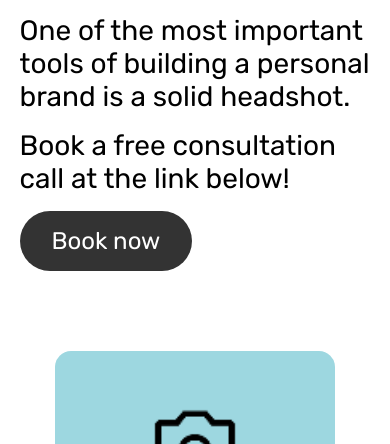
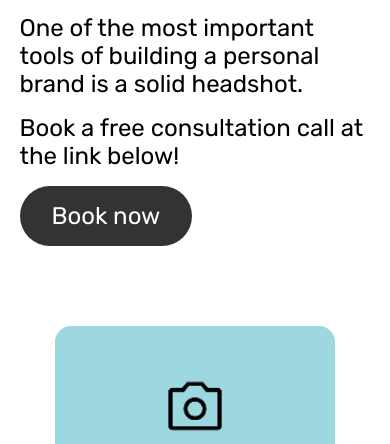
Before and after one commit to smisevich/misevich-photography, a plain HTML site: page headshots.html in a window 390 px wide. Shown: the part 400-844 px from the top of the page. Drawn offline with Linux system fonts and the light colour scheme.

Commit message:
icon adjustment on headshots.html

```diff
--- a/headshot-styles.css
+++ b/headshot-styles.css
@@ -29,7 +29,7 @@
   gap: 1rem;
 }
 
-.info-funnel .icon img {
+.icon img {
   width: 6rem;
 }
 
@@ -159,9 +159,13 @@ footer {
     font-size: 2rem;
   }
 
+  .icon img {
+    width: 4rem;
+  }
+
   .hero-text p,
   .info-txt p {
-    font-size: 1.75rem;
+    font-size: 1.5rem;
   }
 
   .figure-txt h2 {
```
